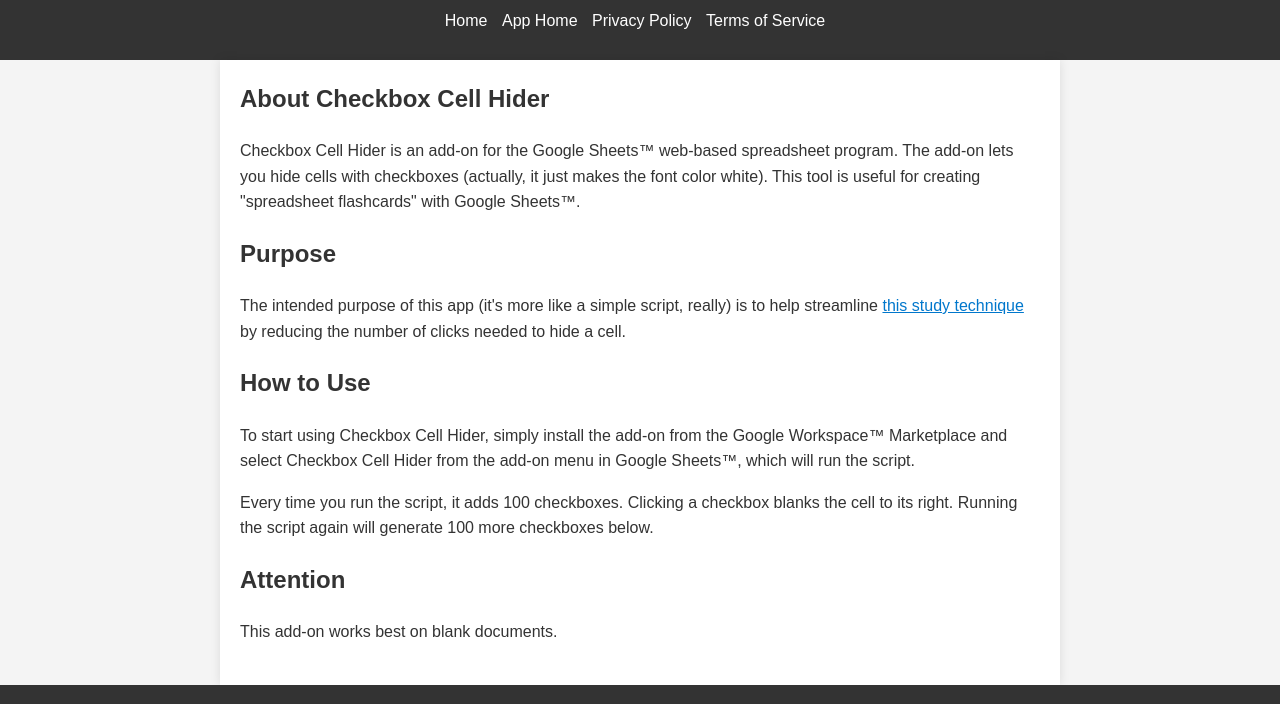
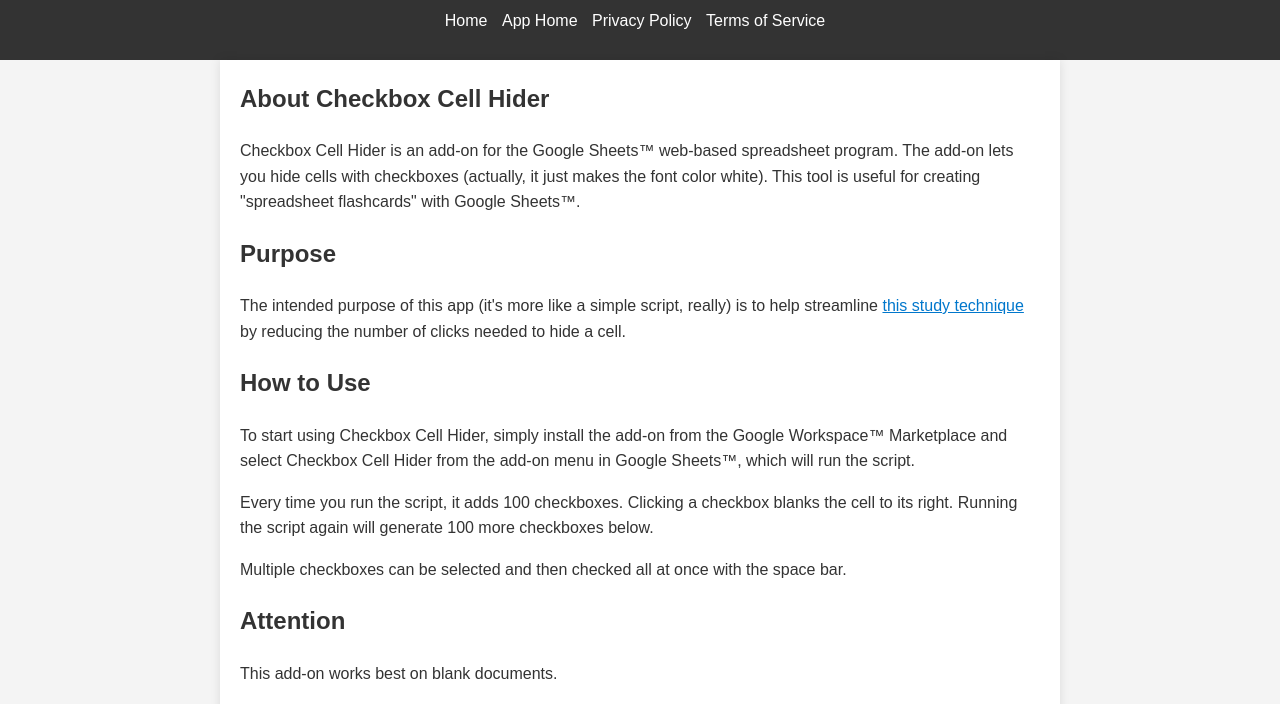
Before and after one commit to Leo-U/personal_website, a plain HTML site: page app.html in a window 1280 px wide. Shown: the part 96-800 px from the top of the page. Drawn offline with Linux system fonts and the light colour scheme.

Commit message:
Update Checkbox Cell Hider description

```diff
--- a/app.html
+++ b/app.html
@@ -31,6 +31,7 @@
             <h2>How to Use</h2>
             <p>To start using Checkbox Cell Hider, simply install the add-on from the Google Workspace™ Marketplace and select Checkbox Cell Hider from the add-on menu in Google Sheets™, which will run the script.</p>
             <p>Every time you run the script, it adds 100 checkboxes. Clicking a checkbox blanks the cell to its right. Running the script again will generate 100 more checkboxes below.</p>
+            <p>Multiple checkboxes can be selected and then checked all at once with the space bar.</p>
         </section>
         <section>
             <h2>Attention</h2>
```
